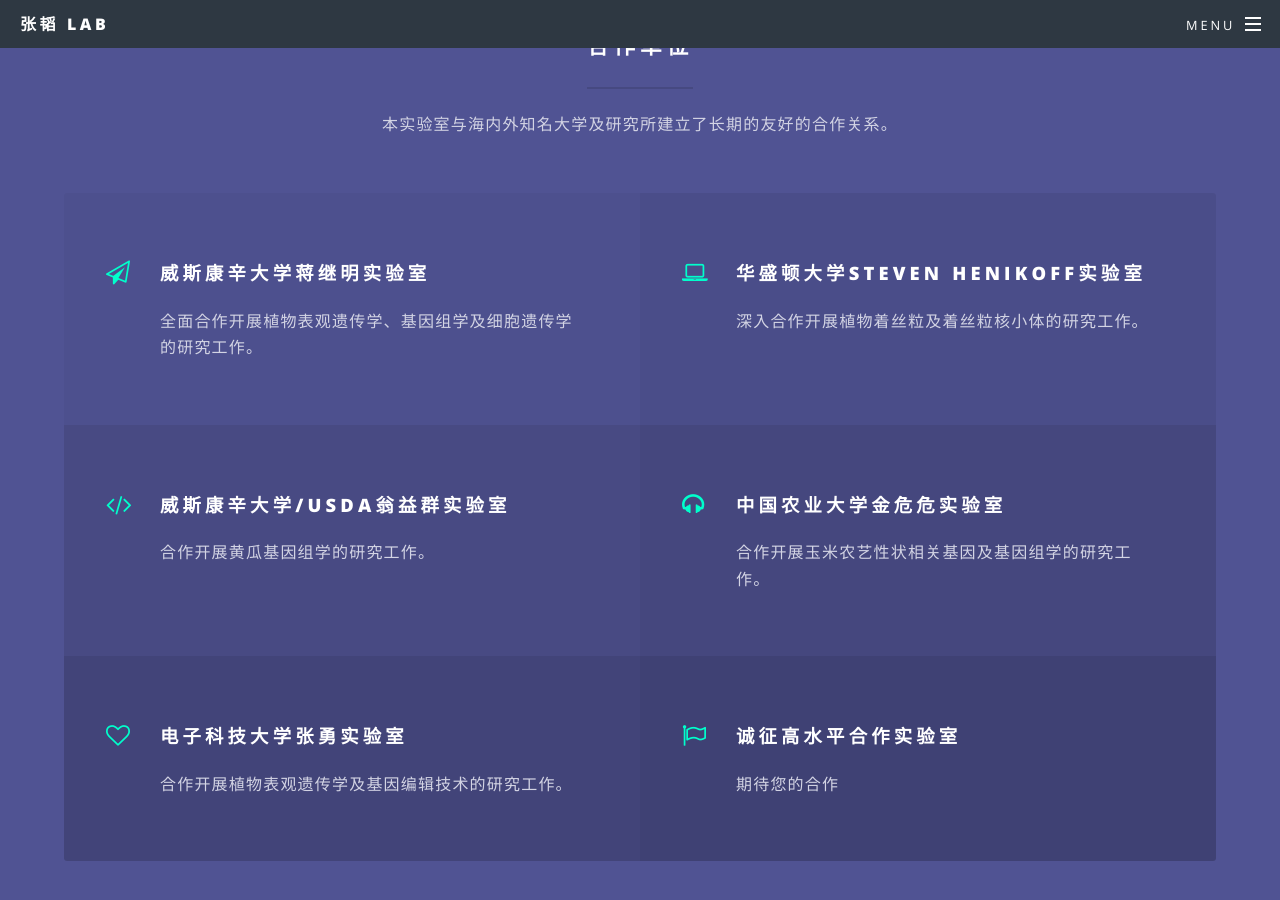
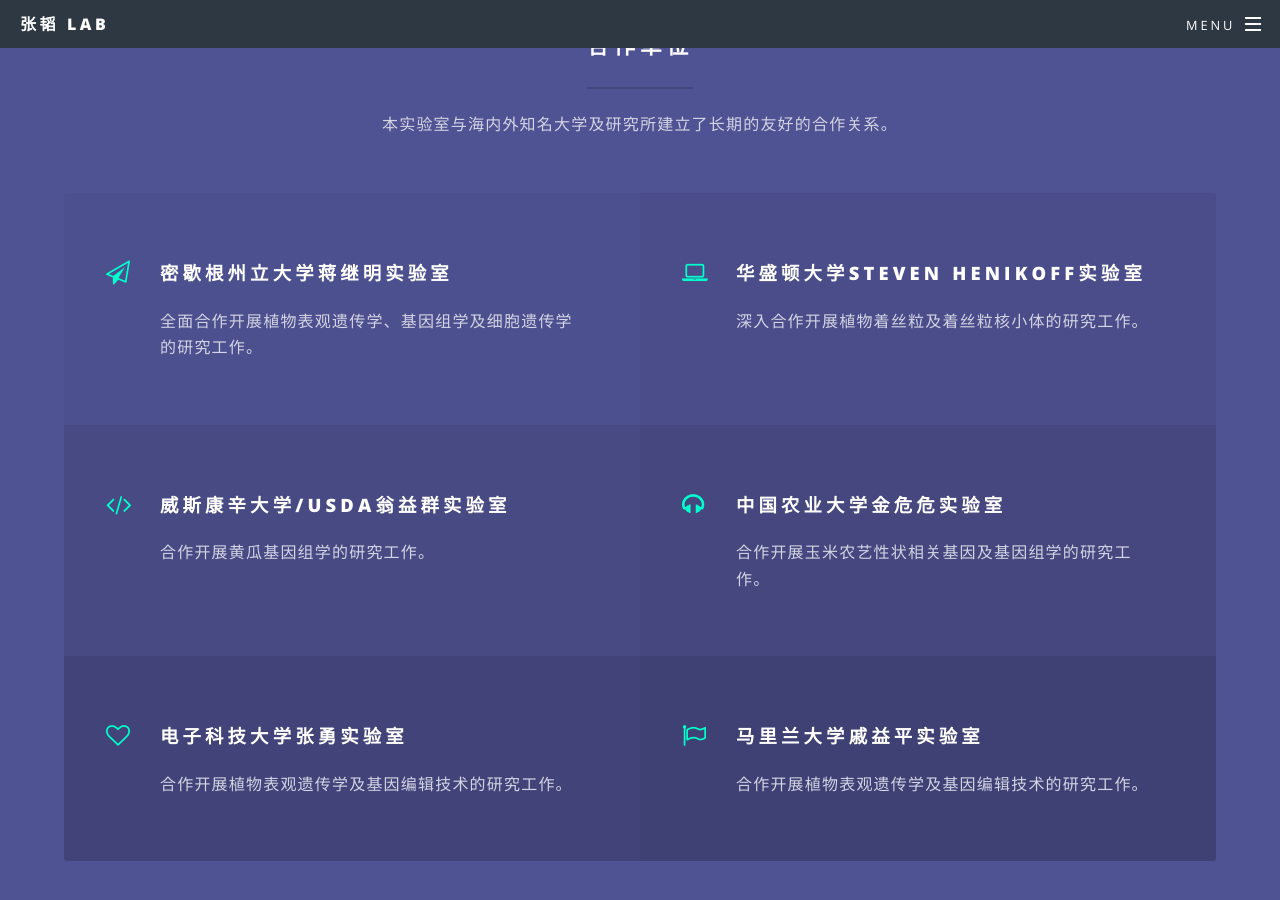
Before and after one commit to zhangtaolab/zhangtaolab.github.io, a Jekyll site: the page built from index.html, in a window 1280 px wide and 900 px high, scrolled down 3528 px. Built offline with Jekyll 4.4.1, drawn with Linux system fonts in a browser that asks for light colours.

Commit message:
add lab link

```diff
--- a/index.html
+++ b/index.html
@@ -109,7 +109,7 @@
 							</header>
 							<ul class="features">
 								<li class="icon fa-paper-plane-o">
-									<h3>威斯康辛大学蒋继明实验室</h3>
+									<a href="http://jianglab.plantbiology.msu.edu/"><h3>密歇根州立大学蒋继明实验室</h3></a>
 									<p>全面合作开展植物表观遗传学、基因组学及细胞遗传学的研究工作。</p>
 								</li>
 								<li class="icon fa-laptop">
@@ -129,8 +129,8 @@
 									<p>合作开展植物表观遗传学及基因编辑技术的研究工作。</p>
 								</li>
 								<li class="icon fa-flag-o">
-									<h3>诚征高水平合作实验室</h3>
-									<p>期待您的合作</p>
+									<a href="https://qilab.weebly.com/"><h3>马里兰大学戚益平实验室</h3></a>
+									<p>合作开展植物表观遗传学及基因编辑技术的研究工作。</p>
 								</li>
 							</ul>
 						</div>
```
